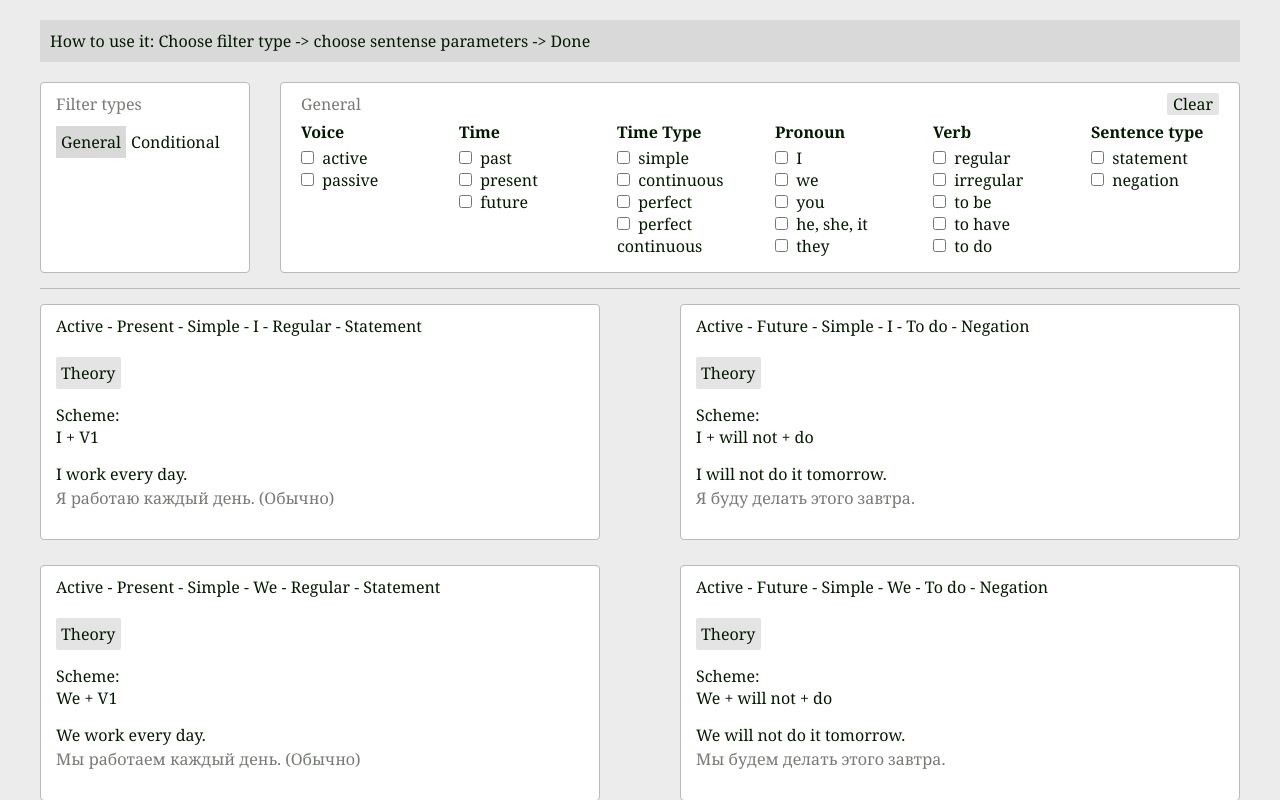
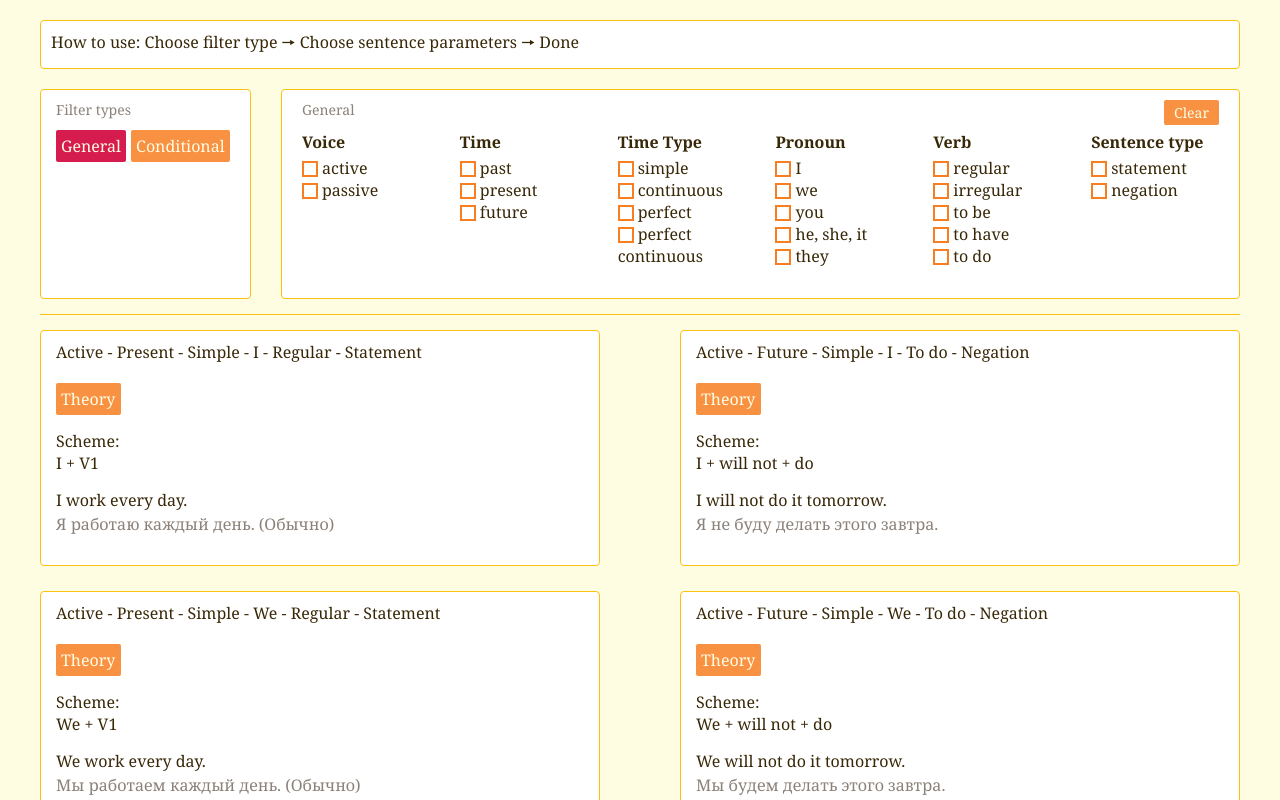
Before and after one commit to VanillaTank/sentence-builder, an Angular app: page / in a window 1280 px wide. Shown: the top 800 px of the page. Built offline with nearby package versions, Linux system fonts and the light colour scheme.

Commit message:
add orange styles

```diff
--- a/src/app/app.component.css
+++ b/src/app/app.component.css
@@ -1,18 +1,16 @@
 .top-title {
   margin: 20px 0;
-    background-color: #D9D9D9;
+  background-color: #ffffff;
   padding: 10px;
+  border: 1px solid #FAC213;
+  border-radius: 4px;
 }
 
 .line {
   margin: 15px 0;
   width: 100%;
   height: 1px;
-    background-color: #B9B9B9;
-}
-
-.activeFilter {
-    background-color: #D9D9D9;
+  background-color: #FAC213;
 }
 
 .filters-section {
@@ -20,10 +18,10 @@
 }
 
 .filters-list {
-    border: 1px solid #B9B9B9;
+  border: 1px solid #FAC213;
   background-color: #fff;
   border-radius: 4px;
-    max-width: 210px;
+  max-width: 211px;
   width: 100%;
   padding: 10px 15px;
   margin-right: 30px;
@@ -32,11 +30,26 @@
 .filters-list-item {
   cursor: pointer;
   display: inline-block;
-    margin: 5px 0;
+  margin: 5px 5px 5px 0;
   padding: 5px;
+  background-color: #F77E21;
+  opacity: .85;
+  transition: .2s;
+  color: #FFFDE1;
+  border-radius: 2px;
 }
 
+.filters-list-item.activeFilter {
+  background-color: #D61C4E;
+  opacity: 1;
+  cursor: default;
+}
+
+.filters-list-item:hover {
+  opacity: 1;
+}
 .filter-list-title {
-    color: #777B75;
+  color: #8b827a;
   margin-bottom: 6px;
+  font-size: 14px;
 }
--- a/src/app/app.component.html
+++ b/src/app/app.component.html
@@ -1,5 +1,5 @@
 <div class="top-title">
-    How to use it: Choose filter type -> choose sentense parameters -> Done
+    How to use: Choose filter type 🠖 Choose sentence parameters 🠖 Done
 </div>
 
 <div class="filters-section">
--- a/src/app/cards-data/FUTURE_SIMPLE.ts
+++ b/src/app/cards-data/FUTURE_SIMPLE.ts
@@ -440,7 +440,7 @@ export const FUTURE_SIMPLE: Card[] = [
     {
         text: {
             en: 'I will not do it tomorrow.',
-            ru: 'Я буду делать этого завтра.'
+            ru: 'Я не буду делать этого завтра.'
         },
         theory: 'Действие будет совершаться в будущем.',
         scheme: 'I + will not + do',
--- a/src/app/cards-part/cards-part.component.css
+++ b/src/app/cards-part/cards-part.component.css
@@ -12,7 +12,7 @@
 .card {
   display: inline-block;
   width: 100%;
-  border: 1px solid #B9B9B9;
+  border: 1px solid #FAC213;
   background-color: #fff;
   border-radius: 4px;
   padding: 10px 15px 15px;
@@ -34,12 +34,22 @@
 
 .card-theory-toggle {
   cursor: pointer;
-  background-color: #e4e4e4;
+  background-color: #F77E21;
+  color: #FFFDE1;
+  transition: 0.2s;
+  opacity: .85;
   padding: 5px;
   width: 65px;
   border-radius: 2px;
   user-select: none;
 }
+.card-theory-toggle:hover {
+  opacity: 1;
+}
+.card-theory-toggle:active {
+  background-color: #D61C4E;
+}
+
 .card-theory-body {
   margin-top: 5px;
 }
@@ -52,6 +62,6 @@
 }
 
 .card-text-ru {
-  color: #777B75;
+  color: #8b827a;
   margin-bottom: 15px;
 }
--- a/src/app/cards-part/cards-part.component.html
+++ b/src/app/cards-part/cards-part.component.html
@@ -1,4 +1,4 @@
-<div class="card-container" *ngIf="selectedCards && selectedCards.length > 0">
+<div class="card-container" *ngIf="selectedCards && selectedCards.length > 0; else noCards">
   <ul class="card-list">
     <li class="card"
         *ngFor="let card of selectedCards.slice(0, getMidOfArr(selectedCards))">
@@ -43,3 +43,6 @@
     </li>
   </ul>
 </div>
+<ng-template #noCards>
+  Sorry, no cards found.
+</ng-template>
--- a/src/app/filters/filters.component.css
+++ b/src/app/filters/filters.component.css
@@ -1,39 +1,54 @@
 .filter {
-    border: 1px solid #B9B9B9;
+  border: 1px solid #FAC213;
   background-color: #fff;
   border-radius: 4px;
   padding: 10px 20px 15px;
   width: 100%;
   position: relative;
+  min-height: 210px;
 }
 
 .filter-clear-btn {
   position: absolute;
   top: 10px;
   right: 20px;
-    background-color: #e4e4e4;
   cursor: pointer;
   box-shadow: none;
   border: none;
   outline: none;
   border-radius: 2px;
   display: inline-block;
-    padding: 0 6px;
+  padding: 3px 10px;
+  background-color: #F77E21;
+  opacity: .85;
   transition: .2s;
+  color: #FFFDE1;
+  font-size: 14px;
 }
+
 .filter-clear-btn:hover {
-    background-color: #cacaca;
+  opacity: 1;
 }
+
+.filter-clear-btn:active {
+  background-color: #D61C4E;
+}
+
 .common-filter-title {
-    color: #777B75;
+  min-height: 25px;
+  color: #8b827a;
   margin-bottom: 6px;
+  font-size: 14px;
 }
+
 .filter-section {
   width: 100%;
 }
-.filter-section+.filter-section{
+
+.filter-section + .filter-section {
   margin-left: 30px;
 }
+
 .filter-title {
   font-weight: 700;
   margin-bottom: 4px;
@@ -46,11 +61,47 @@
 
 label {
   user-select: none;
+  cursor: pointer;
+  line-height: 22px;
   display: block;
-    cursor: pointer;
 }
 
 input[type=checkbox] {
   display: inline-block;
   margin-right: 4px;
+  cursor: pointer;
+  width: 16px;
+  height: 16px;
+  position: relative;
+  top: 3px;
+  -webkit-appearance: none;
+  -moz-appearance: none;
+  appearance: none;
+  outline: none;
 }
+
+input[type=checkbox]::before {
+  content: '';
+  position: absolute;
+  top: 50%;
+  left: 50%;
+  width: 16px;
+  height: 16px;
+  transform: translate(-50%, -50%);
+  background-color: #ffffff;
+  border: 2px solid #F77E21;
+  cursor: pointer;
+}
+
+input[type=checkbox]:checked::after {
+  content: '';
+  position: absolute;
+  top: 50%;
+  left: 50%;
+  width: 9px;
+  height: 9px;
+  background-color: #D61C4E;
+  transform: translate(-50%, -50%);
+  visibility: visible;
+  cursor: pointer;
+}
--- a/src/app/filters/filters.component.html
+++ b/src/app/filters/filters.component.html
@@ -14,7 +14,7 @@
       <div>
         <label *ngFor="let it of item.values">
           <input type="checkbox" [(ngModel)]="it.checked" (change)="changeCheckbox(item.values, item.id)">
-          {{ it.value}}
+          <span>{{ it.value}}</span>
         </label>
       </div>
     </section>
--- a/src/styles.css
+++ b/src/styles.css
@@ -4,12 +4,12 @@
     padding: 0;
     font-size: 16px;
     font-weight: normal;
-    color: #041A00;
+    color: #382808;
     font-family: 'Noto Serif', serif;
 }
 
 body {
-    background-color: #ECECEC;
+    background-color: #FFFDE1;
 }
 
 ul {
```
Lines whose indentation alone changed are shown as unchanged.
